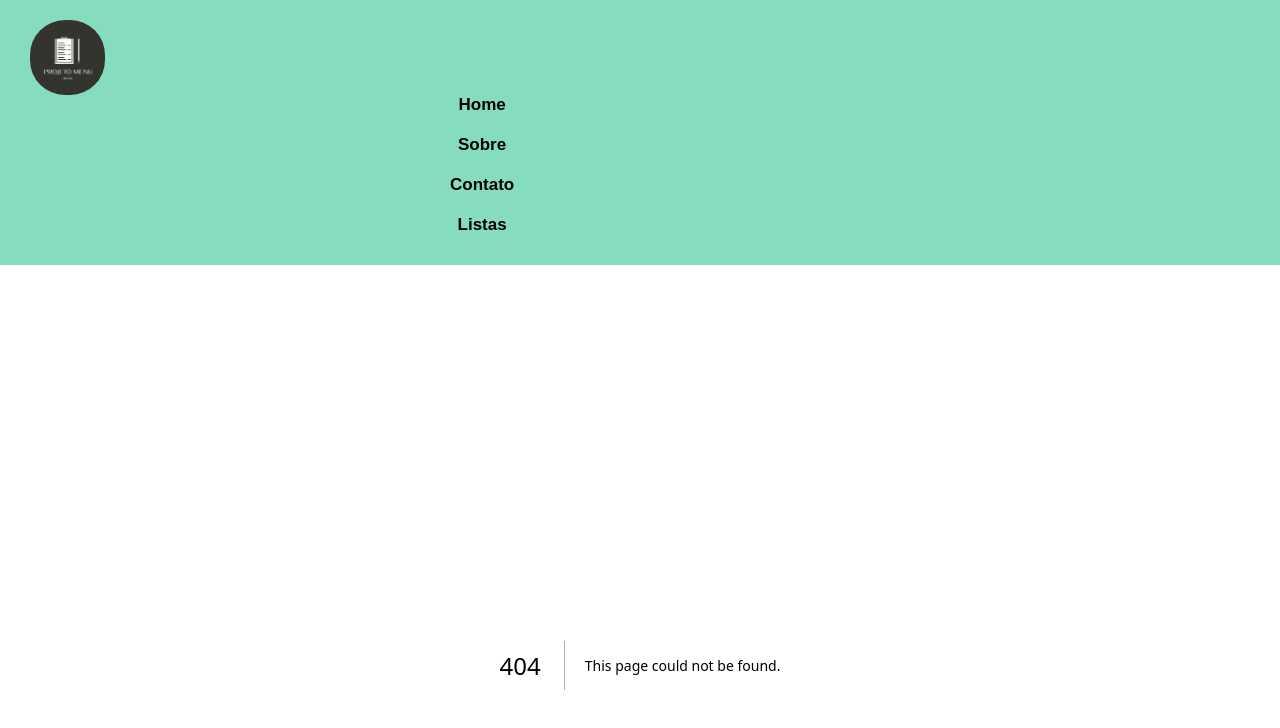
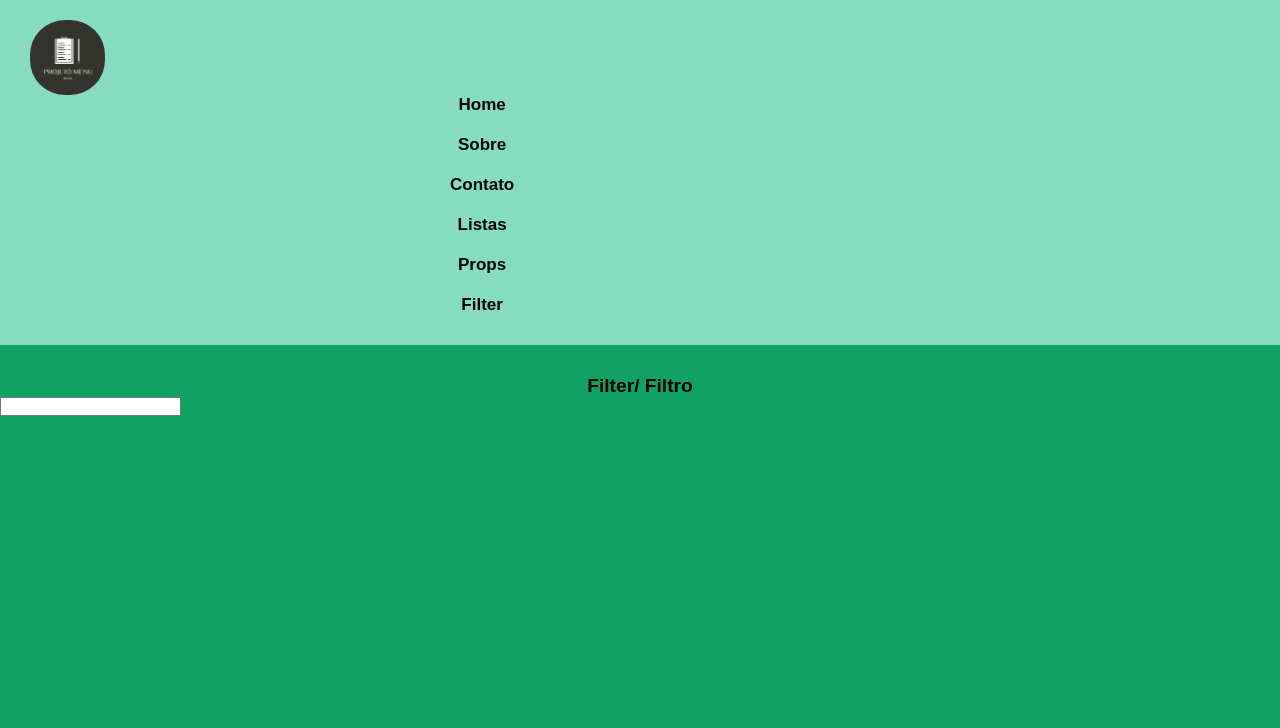
Before and after one commit to MariaGoncalves15/Front-end-II, a Next.js app in the folder projeto/: page /filter in a window 1280 px wide. Before the commit this address had no page. Shown: the top 728 px of the page. Built offline with nearby package versions, Linux system fonts and the light colour scheme.

Commit message:
salvarrr

```diff
--- /dev/null
+++ b/projeto/src/app/filter/page.js
@@ -0,0 +1,28 @@
+'use client'
+import { useState } from "react";
+
+export default function Filter() {
+    const [busca, setBusca] = useState('')
+    const nomes = ['Wagner', 'Beatriz', 'Mariana', 'Maria', 'Ana']
+    const nums = [1, 2, 3, 4, 5, 6, 7, 8, 9, 10];
+    const pares = nums.filter(num => (num%2==0))
+    const nomesBusca = nomes.filter(nome => (nome.toLowerCase().startsWith(busca.toLowerCase)));
+
+    console.log(nums)
+    console.log(pares)
+    return (
+        <div>
+            <h1>Filter/ Filtro</h1>
+            <input
+                value={busca}
+                type="text"
+                onChange={ev => setBusca(ev.target.value)}
+            />
+            <ul>
+                {nomesBusca.map((nome, i) => (
+                    <li key={i}>{nome}</li>
+                ))}
+            </ul>
+        </div>
+    )
+}
--- a/projeto/src/components/Header/index.js
+++ b/projeto/src/components/Header/index.js
@@ -43,6 +43,8 @@ export default function Header() {
                         <li className={style.li}><Link className={style.link} href="/sobre">Sobre</Link></li>
                         <li className={style.li}><Link className={style.link} href="/contato">Contato</Link></li>
                         <li className={style.li}><Link className={style.link} href="/listas">Listas</Link></li>
+                        <li className={style.li}><Link className={style.link} href="/props">Props</Link></li>
+                        <li className={style.li}><Link className={style.link} href="/filter">Filter</Link></li>
                     </div>
                 </ul>
             </nav>
```
Also changed, not shown: projeto/src/app/props/page.js (added, +7 -0 lines).
